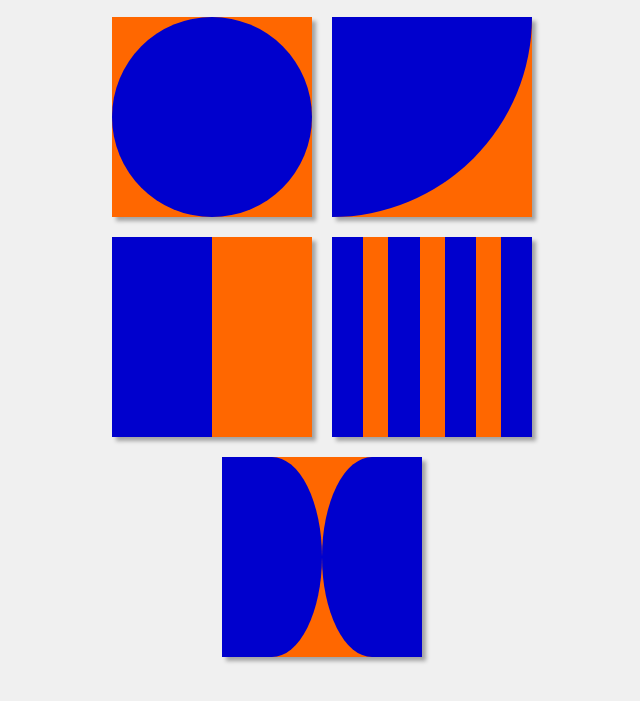
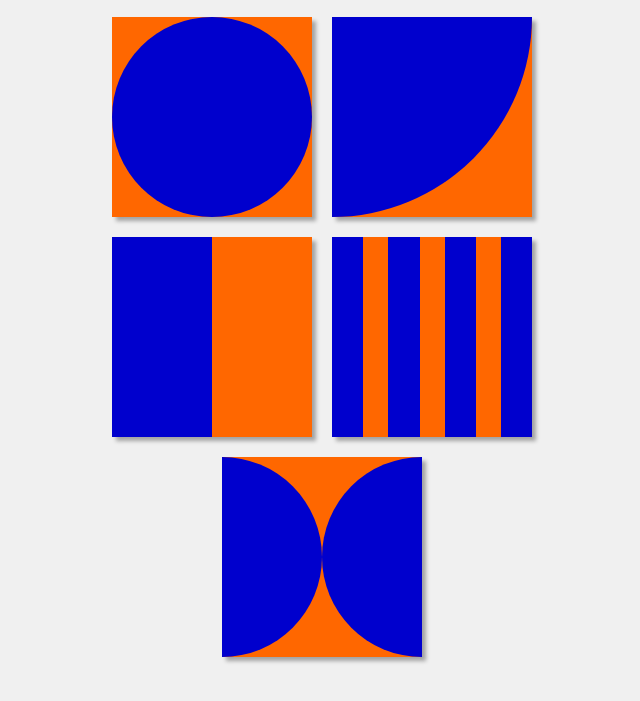
Before and after one commit to Ians105/ians105.github.io, a plain HTML site: page index.html in a window 1280 px wide. Shown: the part 81-782 px from the top of the page, without its empty margins (318-958 px from the left). Drawn offline with Linux system fonts and the light colour scheme.

Commit message:
Update style.css

```diff
--- a/style.css
+++ b/style.css
@@ -74,11 +74,11 @@ body {
 }
 
 .left {
-    border-radius: 0 100% 100% 0;
+    border-radius: 0 9999px 9999px 0;
     background-color: #0000cd;
 }
 .right {
-    border-radius: 100% 0 0 100%;
+    border-radius: 9999px 0 0 9999px;
     background-color: #0000cd;
 }
 
```
